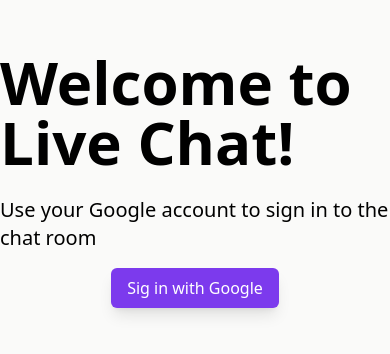
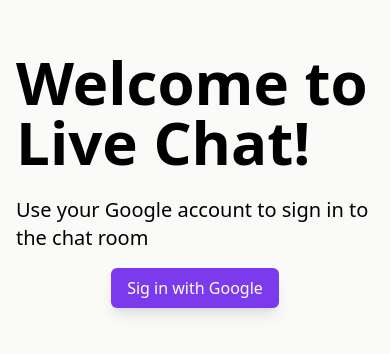
Before and after one commit to elen-oz/chat_react-firebase, a React (Vite) app: page / in a window 390 px wide. Shown: the part 242-596 px from the top of the page. Built offline with nearby package versions, Linux system fonts and the light colour scheme; no server answers.

Commit message:
fix: mobile view

```diff
--- a/src/components/ChatRoom.jsx
+++ b/src/components/ChatRoom.jsx
@@ -58,7 +58,7 @@
       )}
       {messages && (
         <>
-          <div className='h-[580px] rounded-lg bg-stone-50 px-2'>
+          <div className='h-[550px] rounded-lg  bg-stone-50 px-2 sm:h-[580px]'>
             <div className='h-full overflow-y-scroll py-2'>
               {messages.map((msg) => (
                 <ChatMessage key={msg.id} message={msg} userName={userName} />
--- a/src/pages/StartPage.jsx
+++ b/src/pages/StartPage.jsx
@@ -2,7 +2,7 @@
 
 const StartPage = ({ signInWithGoogle }) => {
   return (
-    <div className='flex h-screen w-full flex-col items-center justify-center bg-stone-50'>
+    <div className='flex h-screen w-full flex-col items-center justify-center bg-stone-50 px-4'>
       <h1 className='mb-6 text-6xl font-bold'>Welcome to Live Chat!</h1>
       <h2 className='mb-4 text-xl'>
         Use your Google account to sign in to the chat room
```
